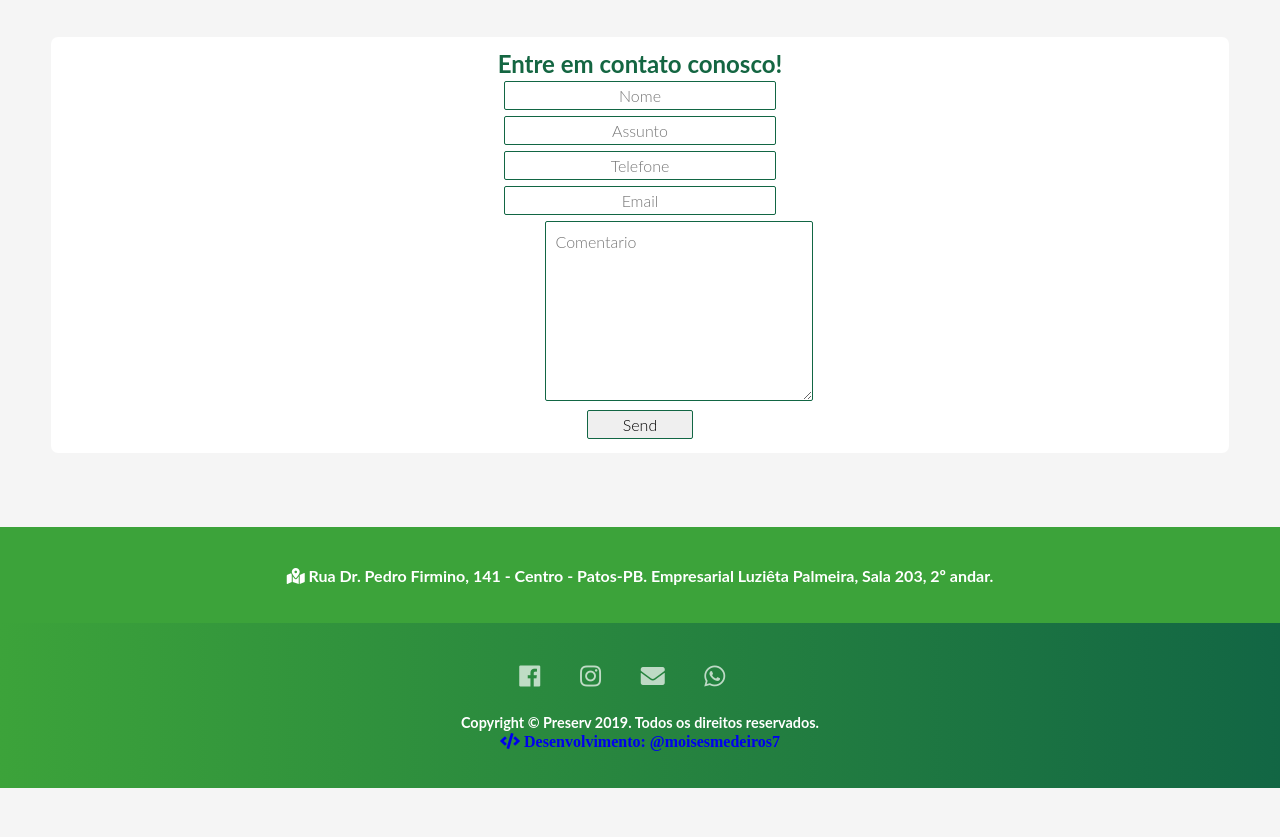
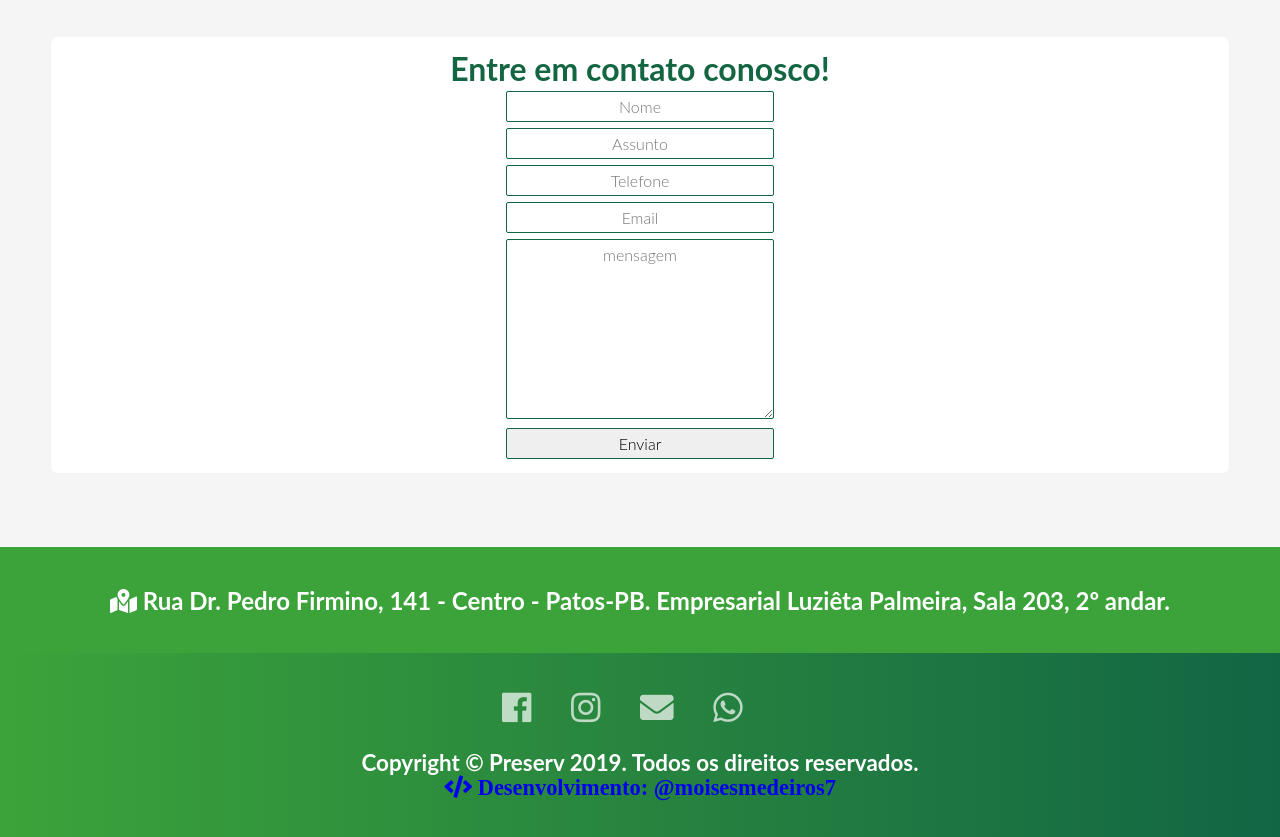
Before and after one commit to moisesmedeiros7/preservsa, a PHP site: page /contato.html in a window 1280 px wide. Shown: the part 365-1202 px from the top of the page. Before the commit the page ends 1153 px from the top, so only its background shows below. Run offline with PHP 8.4, Linux system fonts and the light colour scheme; some libraries are stand-ins or nearby versions.

Commit message:
formulário funcionando

```diff
--- a/contato.html
+++ b/contato.html
@@ -22,9 +22,9 @@
 		<nav class="menu">
 		<a class="btn-close"><i class="fa fa-times"></i></a>
 		<ul>
-			<li><a href="index.html">Início</a></li>
-			<li><a href="servicos.html">Serviços</a></li>
-			<li><a href="contato.html">Contato</a></li>
+			<li><a href="index.html">INÍCIO</a></li>
+			<li><a href="servicos.html">SERVIÇOS</a></li>
+			<li><a href="contato.html">CONTATO</a></li>
 		</ul>
 		</nav>
 	</header>
@@ -54,9 +54,9 @@
 					  <br />
 					  <input type="text" name="email" placeholder="Email" />
 					  <br />
-					  <textarea rows="4" cols="20" name="comentario" placeholder="Comentario"></textarea>
+					  <textarea rows="4" cols="20" name="comentario" placeholder="mensagem"></textarea>
 					  <br />
-					  <input type="submit" name="submit" value="Send" />
+					  <input type="submit" name="submit" value="Enviar" />
 					</fieldset>
 				</form>
 
--- a/func_enviar.php
+++ b/func_enviar.php
@@ -39,8 +39,10 @@ Comments:	'.$_POST['comentario'].'
 
     // Enviando
     $mail->AddAddress($emailReal); // Pra onde Enviar
-    $result = $mail->Send();		// Send!
+    $result = $mail->Enviar();		// Send!
 	$message = $result ? 'Successfully Sent!' : 'Sending Failed!';
 	unset($mail);
+    echo = "<meta http-equiv='Refresh' content='0;URL=contato.html>";
+
 }
 ?>
--- a/index.html
+++ b/index.html
@@ -22,9 +22,9 @@
 		<nav class="menu">
 		<a class="btn-close"><i class="fa fa-times"></i></a>
 		<ul>
-			<li><a href="index.html">Início</a></li>
-			<li><a href="servicos.html">Serviços</a></li>
-			<li><a href="contato.html">Contato</a></li>
+			<li><a href="index.html">INÍCIO</a></li>
+			<li><a href="servicos.html">SERVIÇOS</a></li>
+			<li><a href="contato.html">CONTATO</a></li>
 		</ul>
 		</nav>
 	</header>
--- a/servicos.html
+++ b/servicos.html
@@ -22,9 +22,9 @@
 		<nav class="menu">
 		<a class="btn-close"><i class="fa fa-times"></i></a>
 		<ul>
-			<li><a href="index.html">Início</a></li>
-			<li><a href="servicos.html">Serviços</a></li>
-			<li><a href="contato.html">Contato</a></li>
+			<li><a href="index.html">INÍCIO</a></li>
+			<li><a href="servicos.html">SERVIÇOS</a></li>
+			<li><a href="contato.html">CONTATO</a></li>
 		</ul>
 		</nav>
 	</header>
--- a/style.css
+++ b/style.css
@@ -63,7 +63,7 @@ padding: 1.5em 1.5em;} /* para tópicos */
 
 .formulario i{color:#126644;}
 .formulario input {border:1.3px solid #126644; border-radius:2px; padding: 4px 35px; margin: 3px; float: center; text-align: center;}
-.formulario textarea {border:1.3px solid #126644;border-radius:2px; padding: 10px 10px;  margin: 3px 3px 3px 80px; float:center; width: 268px; height: 180px;}
+.formulario textarea {border:1.3px solid #126644;border-radius:2px; padding: 10px 10px;  margin: 3px ; float:center;text-align: center; width: 268px; height: 180px;}
 .formulario button {border:1.3px solid #126644; border-radius:2px; color: #fff; background-color:#146642; padding: 3px 8px; margin: 1.5px;}
 
 
@@ -82,9 +82,11 @@ padding: 1.5em 1.5em;} /* para tópicos */
 
 	.btn-menu{width: 80px; height: 80px; float: right;text-align: center; color: #fff; border-radius: 56px; cursor: pointer;
 	background: linear-gradient(to right, #3ca33a, #126644);}
-	.servico img {width:60%;}
+	.servico img {width:40%;}
 	.inner a { font-size: 2.0em;}
 	.inner p { font-size: 1.5em;}
+	.inner h2 { font-size: 1.5em;}
+	.inner h3 { font-size: 1.5em;}
 	.endereco h1 {font-size: 1em;}
 	.copyright p {font-size: 1em;}
 }
@@ -98,10 +100,20 @@ padding: 1.5em 1.5em;} /* para tópicos */
 	.menu{width:auto; height: 56px; line-height: 56px; float: right; background-color: #f5f5f5;
 	display: block !important; position: static;}
 	.menu li {padding: 0; float: left;}
-	.menu li a {color: #130400; font-size: 1.5em; padding: 15px;}
+	.menu li a {color: #130400; font-size: 1.7em; padding: 15px;}
 	.menu li a:hover {border: none; color:#3ca33a}
 	.logo{width: 140px; height: 86px; background: url(imagens/logo2.jpg) center center/86px no-repeat;
 	font-size: 0}
-	.servico img {width:65%; border-radius: 7px 7px 7px 7px;}
-	.inner h2{font-size: 2.5em;}
+	.servico img {width:30%; border-radius: 7px 7px 7px 7px;}
+	.inner h1{font-size: 2.0em;}
+	.inner h2{font-size: 1.5em;}
+	.inner h3{font-size: 1.5em;}
+	.newsletter h1{font-size: 1.5em;}
+	.rodape h1{font-size: 1.4em;}
+	.rodape i{font-size: 1.4em;}
+
+	.formulario input {border:1.3px solid #126644; border-radius:2px; padding: 5px 5px; margin: 3px; float: center; text-align: center; width: 268px;}
+	.formulario textarea {border:1.3px solid #126644;border-radius:2px; padding: 5px 5px;  margin: 3px ; float:center;text-align: center; width: 268px; height: 180px;}
+	.formulario button {border:1.3px solid #126644; border-radius:2px; color: #fff; background-color:#146642; padding: 3px 8px; margin: 1.5px;}
+
 }
```
